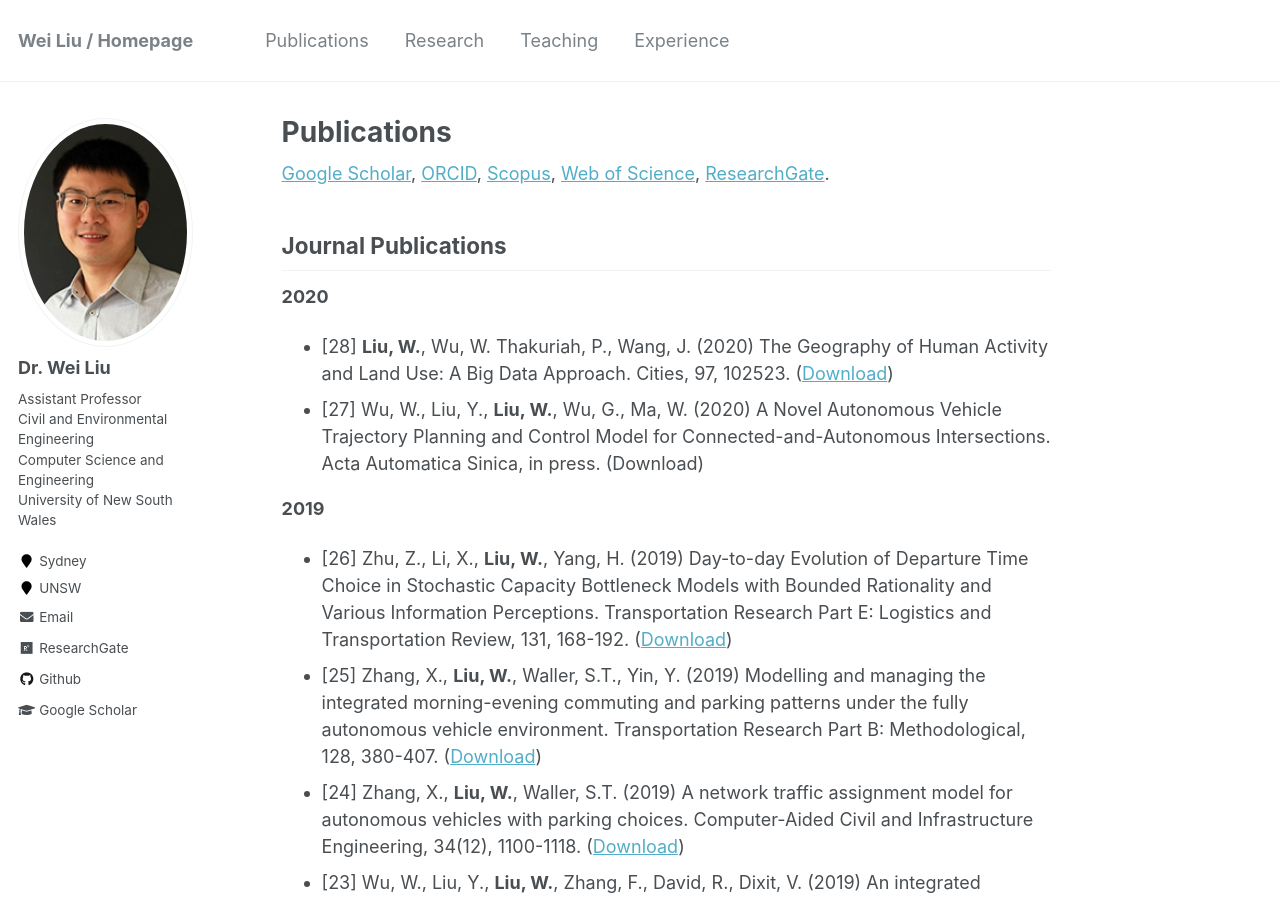
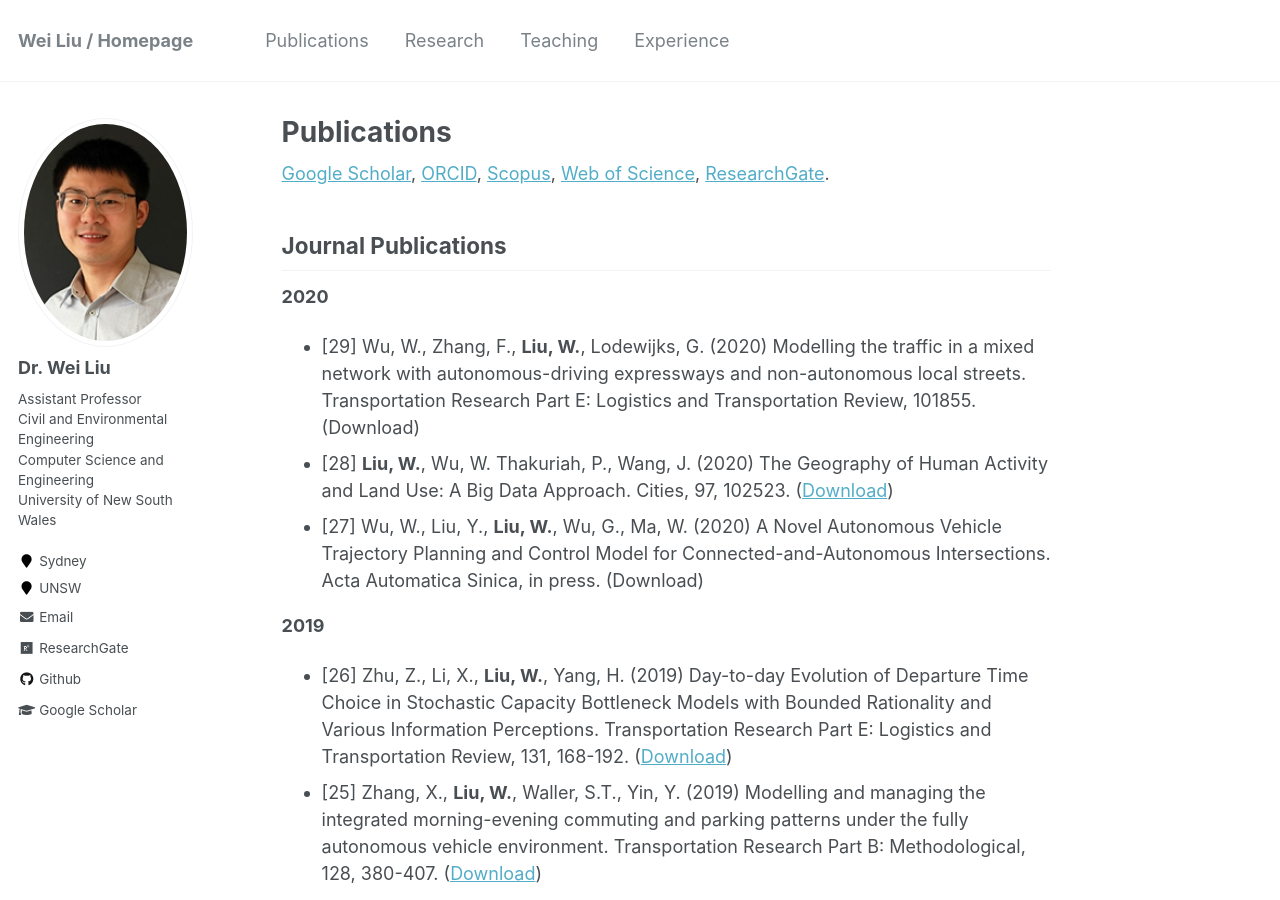
Before and after one commit to weiliu2016/weiliu2016.github.io, a Jekyll site: the page built from _pages/publications.md, in a window 1280 px wide and 900 px high. Built offline with Jekyll 4.4.1, drawn with Linux system fonts in a browser that asks for light colours.

Commit message:
Update publications.md

```diff
--- a/_pages/publications.md
+++ b/_pages/publications.md
@@ -19,6 +19,7 @@ author_profile: true
 Journal Publications
 ----------
 **2020**
+* [29] Wu, W., Zhang, F., **Liu, W.**, Lodewijks, G. (2020) Modelling the traffic in a mixed network with autonomous-driving expressways and non-autonomous local streets. Transportation Research Part E: Logistics and Transportation Review, 101855. (Download)
 * [28] **Liu, W.**, Wu, W. Thakuriah, P., Wang, J.  (2020) The Geography of Human Activity and Land Use: A Big Data Approach. Cities, 97, 102523. ([Download](https://www.sciencedirect.com/science/article/abs/pii/S0264275119306171))
 * [27] Wu, W., Liu, Y., **Liu, W.**, Wu, G., Ma, W. (2020) A Novel Autonomous Vehicle Trajectory Planning and Control Model for Connected-and-Autonomous Intersections. Acta Automatica Sinica, in press. (Download)
 
```
